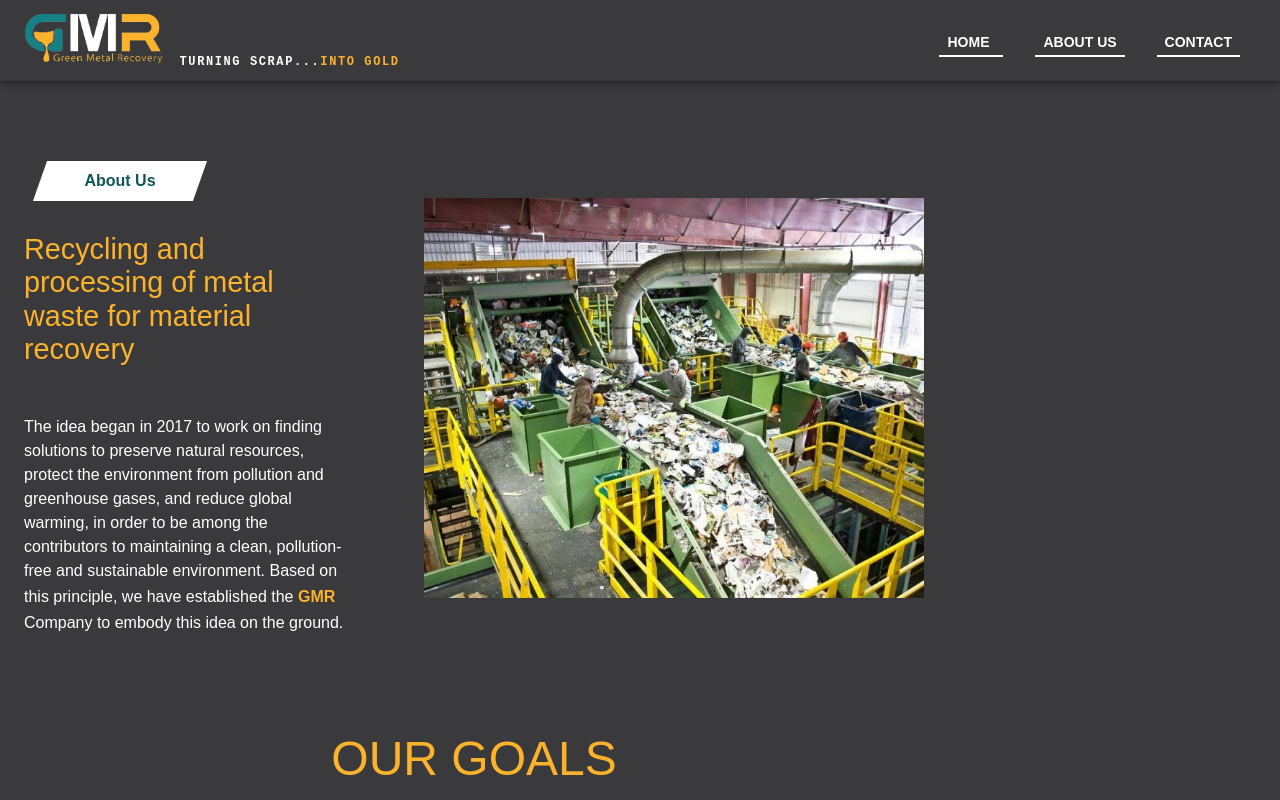
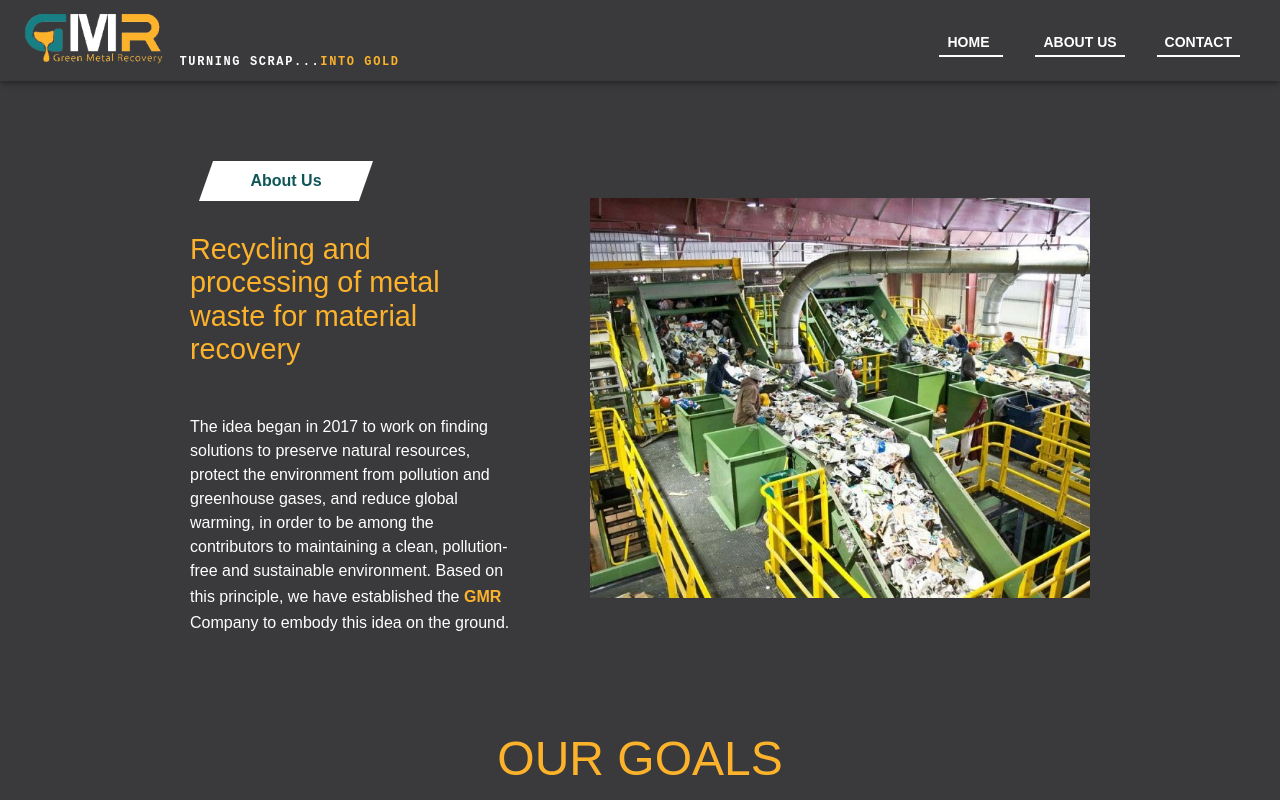
Before and after one commit to SalwanArar/GMR, a React (Create React App) app: page /about in a window 1280 px wide. Shown: the top 800 px of the page. Built offline with nearby package versions, Linux system fonts and the light colour scheme; a web font is replaced by a local one.

Commit message:
center the elements

```diff
--- a/src/routes/about_page/AboutUsPage.jsx
+++ b/src/routes/about_page/AboutUsPage.jsx
@@ -14,7 +14,8 @@ function AboutUsPage(){
             flexDirection: 'column',
             color: 'white',
             gap:10,
-            mx: 3,
+            mx: 'auto',
+            mb: 4,
         }}>
             <AboutUs />
             <GoalsPage />
```
